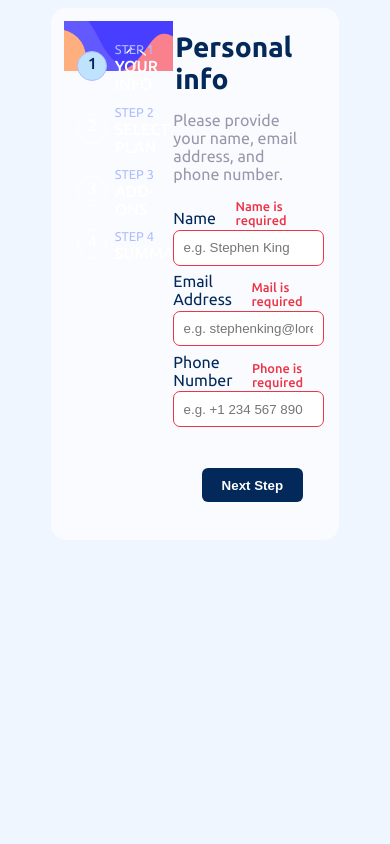
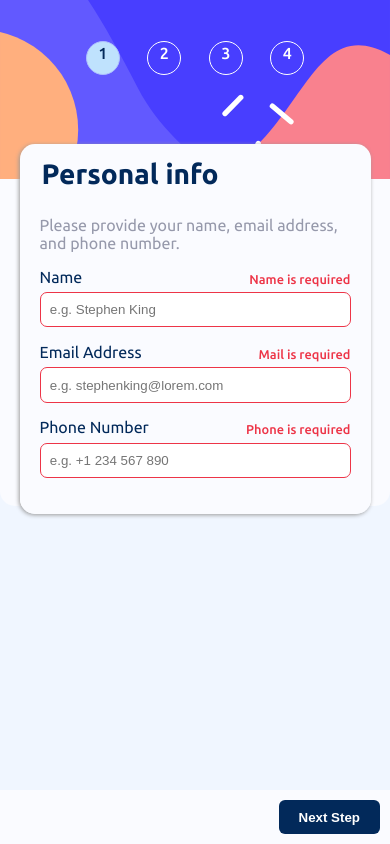
Before and after one commit to rodrfct/multi-step-form, a Vue app: page / in a window 390 px wide. Built offline with nearby package versions, Linux system fonts and the light colour scheme.

Commit message:
Add mobile design

```diff
--- a/src/App.vue
+++ b/src/App.vue
@@ -38,7 +38,8 @@ const selectStep = (selectedStep: number) => {
 <style scoped>
 .wrapper {
   background-color: var(--Alabaster);
-  max-width: 70%;
+  width: 90%;
+  max-width: 800px;
   min-height: 60vh;
   margin: auto;
   padding: 13px;
@@ -47,4 +48,17 @@ const selectStep = (selectedStep: number) => {
   display: grid;
   grid-template-columns: 33% 1fr;
 }
+
+@media (width < 400px) {
+  .wrapper {
+    grid-template-columns: 1fr;
+    grid-template-rows: 40% 1fr;
+
+    padding: 0;
+    width: 100%;
+    height: 100%;
+
+  }
+}
+
 </style>
--- a/src/assets/main.css
+++ b/src/assets/main.css
@@ -31,8 +31,13 @@
 --White: hsl(0, 0%, 100%);
 }
 
+* {
+  box-sizing: border-box;
+}
+
 body {
   font-family: 'Ubuntu', sans-serif;
   font-size: 16px;
   background-color: var(--Magnolia);
+  margin: 0;
 }
--- a/src/components/Form.vue
+++ b/src/components/Form.vue
@@ -237,4 +237,38 @@ function submitForm() {
     color: var(--Cool-gray);
 }
 
+@media (width < 400px) {
+    #form {
+        position: relative;
+        padding: 0;
+        margin: 0;
+    }
+
+    #form fieldset {
+        position: absolute;
+        top: -75px;
+
+        margin: 0 5%;
+        padding: 40px 20px 20px 20px;
+
+        background-color: var(--Alabaster);
+        border-radius: 15px;
+
+        box-shadow: -1px 1px 4px #999;
+    }
+
+    #form fieldset legend {
+        position: relative;
+        top: 30px;
+    }
+
+    .step-switcher {
+        position: fixed;
+        bottom: 0;
+
+        background-color: var(--Alabaster);
+        padding: 10px;
+    }
+}
+
 </style>
--- a/src/components/FormStep2.vue
+++ b/src/components/FormStep2.vue
@@ -218,4 +218,41 @@ input + .slider {
 input:checked + .slider:before {
   transform: translateX(97%);
 }
+
+@media (width < 400px) {
+    fieldset {
+        padding-bottom: 20% !important;
+    }
+
+    .plan-selector {
+        grid-template-columns: 1fr;
+        grid-template-rows: repeat(3, 20%);
+    }
+
+    .plan {
+        height: fit-content;
+        display: grid;
+        grid-template-columns: auto 1fr;
+        align-items: start;
+        column-gap: 10px;
+    }
+
+    .plan .pricing, .plan label {
+        grid-column: 2;
+        grid-row: 1;
+    }
+
+    .pricing {
+        align-self: end;
+    }
+
+    .discount {
+        grid-column: 2;
+    }
+
+    .plan img {
+        margin: 0 0 5px 0;
+    }
+}
+
 </style>
--- a/src/components/FormStep3.vue
+++ b/src/components/FormStep3.vue
@@ -129,8 +129,9 @@ const customizableProfile = computed({
 }
 
 .checkbox {
-    width: 15px;
-    height: 15px;
+    --size: 15px;
+    width: var(--size);
+    height: var(--size);
 
     border: 1px solid var(--Light-gray);
     border-radius: 3px;
@@ -155,4 +156,10 @@ const customizableProfile = computed({
 
 cursor: pointer;
 }
+
+@media (width < 400px) {
+    .checkbox {
+        --size: 20px;
+    }
+}
 </style>
--- a/src/components/Sidebar.vue
+++ b/src/components/Sidebar.vue
@@ -1,5 +1,5 @@
 <script setup lang="ts">
-import { computed } from 'vue';
+import { computed, ref } from 'vue';
 import bgDesktop from '../assets/backgrounds/bg-sidebar-desktop.svg'
 import bgMobile from '../assets/backgrounds/bg-sidebar-mobile.svg'
 
@@ -12,12 +12,18 @@ const props = defineProps({
 
 defineEmits(['select-step'])
 
+const windowWidth = ref(window.innerWidth)
+
 const bgImage = computed(() => {
-    if (window.innerWidth > 420) {
+    if (windowWidth.value > 420) {
         return bgDesktop
     } else {
         return bgMobile
     }
+})
+
+window.addEventListener('resize', () => {
+    windowWidth.value = window.innerWidth
 })
 
 </script>
@@ -131,4 +137,28 @@ const bgImage = computed(() => {
     color: var(--Marine-blue);
     border-color: var(--Pastel-blue);
 }
+
+@media (width < 400px) {
+    .sidebar {
+        height: 100%;
+        padding-top: 5%;
+    }
+
+    .sidebar ol {
+        display: flex;
+        justify-content: space-between;
+
+        padding: 0 22%;
+    }
+
+    .sidebar li > *:not(.number) {
+        display: none;
+    }
+
+    .number {
+        --size: 34px;
+        border-radius: 50%;
+    }
+}
+
 </style>
--- a/src/components/ThankYou.vue
+++ b/src/components/ThankYou.vue
@@ -30,4 +30,23 @@
     color: var(--Cool-gray);
 }
 
+@media (width < 400px) {
+    .thank-you {
+        position: absolute;
+        top: 16%;
+
+        margin: 0 5%;
+        padding: 40px 20px 20px 20px;
+
+        background-color: var(--Alabaster);
+        border-radius: 15px;
+
+        box-shadow: -1px 1px 4px #999;
+    }
+
+    .thank-you img {
+        width: 60px;
+        margin: 0 auto 7% auto;
+    }
+}
 </style>
```
Also changed, not shown: 5 other files (tests, documents, lock files or other folders).
